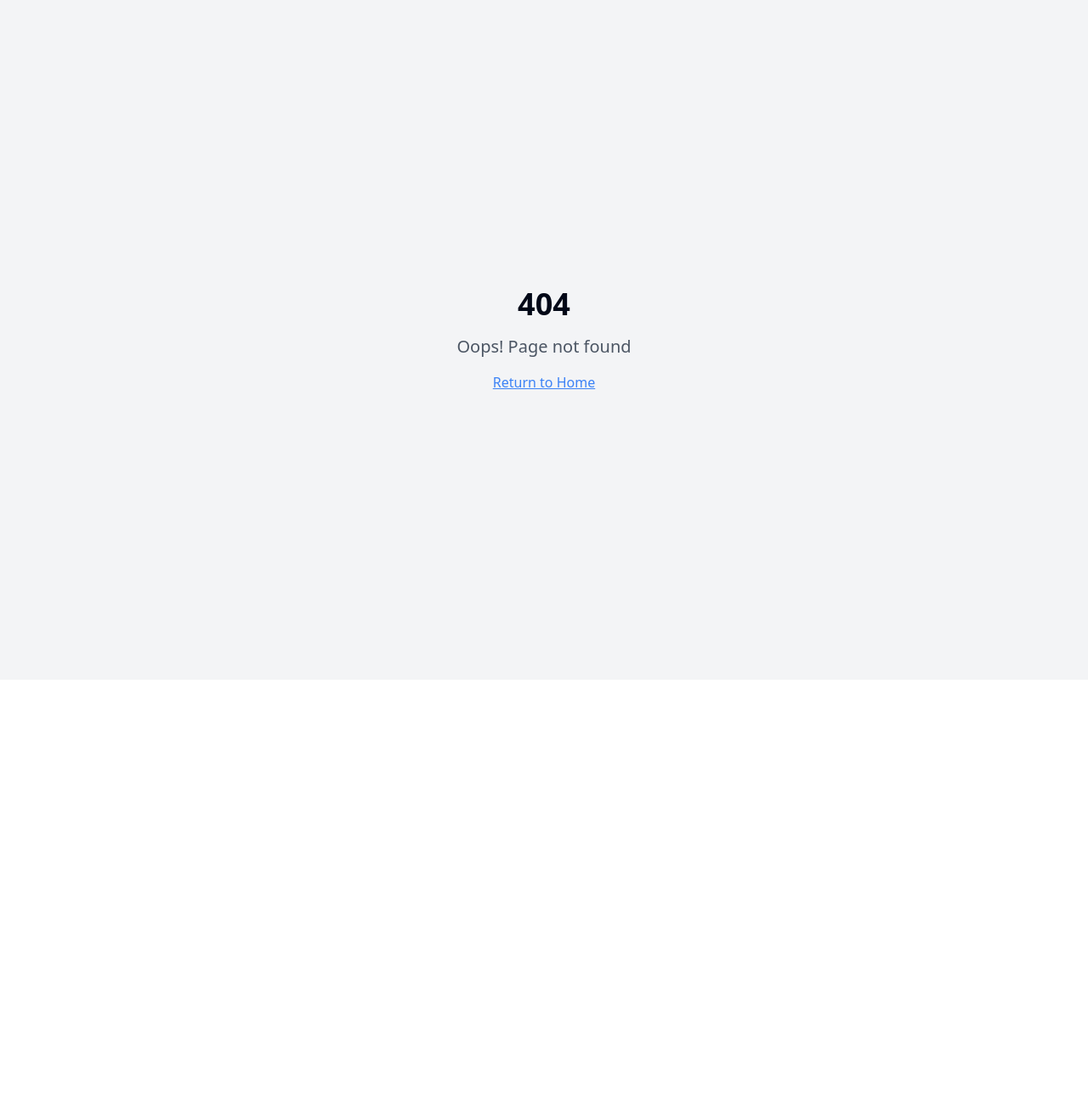
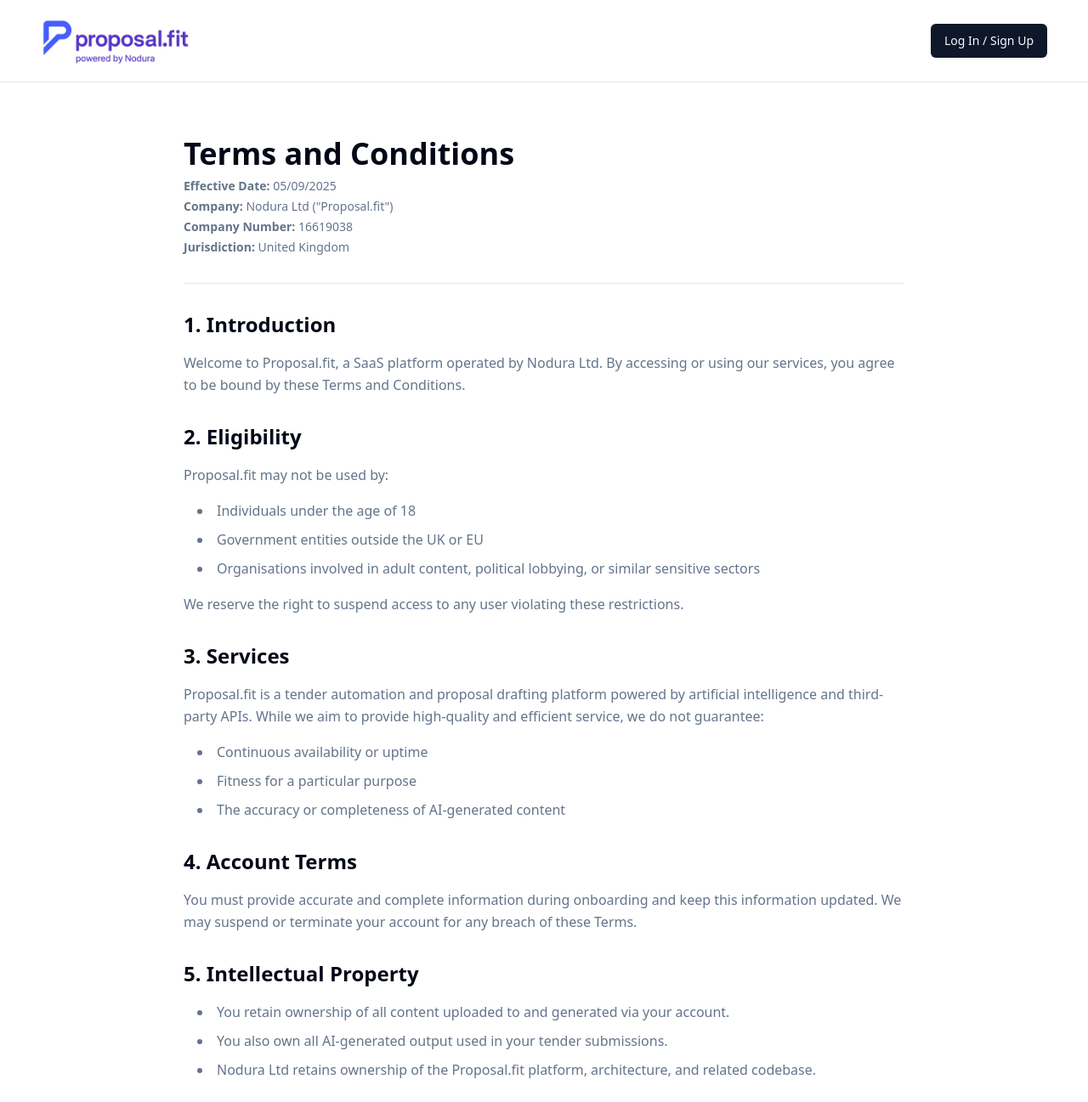
Before and after one commit to jontycasson/tender-scribe-smart, a React (Vite) app: page /terms in a window 1280 px wide. Before the commit this address had no page. Shown: the top 1297 px of the page at 85% size. Before the commit the page ends 800 px from the top, so only its background shows below. Built offline with nearby package versions, Linux system fonts and the light colour scheme.

Commit message:
Add Terms and Conditions page

```diff
--- a/src/App.tsx
+++ b/src/App.tsx
@@ -11,6 +11,7 @@ import NotFound from "./pages/NotFound";
 import NewTender from "./pages/NewTender";
 import TenderDetails from "./pages/TenderDetails";
 import Security from "./pages/Security";
+import Terms from "./pages/Terms";
 import { AuthProvider } from "@/hooks/useAuth";
 import { ErrorBoundary } from "@/components/ErrorBoundary";
 
@@ -32,6 +33,7 @@ const App = () => (
               <Route path="/new-tender" element={<NewTender />} />
               <Route path="/tender/:id" element={<TenderDetails />} />
               <Route path="/security" element={<Security />} />
+              <Route path="/terms" element={<Terms />} />
               {/* ADD ALL CUSTOM ROUTES ABOVE THE CATCH-ALL "*" ROUTE */}
               <Route path="*" element={<NotFound />} />
             </Routes>
--- /dev/null
+++ b/src/pages/Terms.tsx
@@ -0,0 +1,156 @@
+import { Navigation } from "@/components/Navigation";
+import Footer from "@/components/Footer";
+
+const Terms = () => {
+  return (
+    <div className="min-h-screen bg-background flex flex-col">
+      <Navigation />
+      <main className="flex-1">
+        <div className="max-w-4xl mx-auto px-6 py-16">
+          <div className="prose prose-gray max-w-none">
+            <h1 className="text-4xl font-bold text-foreground mb-2">Terms and Conditions</h1>
+
+            <div className="text-sm text-muted-foreground mb-8 space-y-1">
+              <p><strong>Effective Date:</strong> 05/09/2025</p>
+              <p><strong>Company:</strong> Nodura Ltd ("Proposal.fit")</p>
+              <p><strong>Company Number:</strong> 16619038</p>
+              <p><strong>Jurisdiction:</strong> United Kingdom</p>
+            </div>
+
+            <hr className="border-border my-8" />
+
+            <section className="mb-8">
+              <h2 className="text-2xl font-semibold text-foreground mb-4">1. Introduction</h2>
+              <p className="text-muted-foreground leading-relaxed">
+                Welcome to Proposal.fit, a SaaS platform operated by Nodura Ltd. By accessing or using our services, you agree to be bound by these Terms and Conditions.
+              </p>
+            </section>
+
+            <section className="mb-8">
+              <h2 className="text-2xl font-semibold text-foreground mb-4">2. Eligibility</h2>
+              <p className="text-muted-foreground leading-relaxed mb-4">
+                Proposal.fit may not be used by:
+              </p>
+              <ul className="list-disc list-inside text-muted-foreground leading-relaxed space-y-2 ml-4">
+                <li>Individuals under the age of 18</li>
+                <li>Government entities outside the UK or EU</li>
+                <li>Organisations involved in adult content, political lobbying, or similar sensitive sectors</li>
+              </ul>
+              <p className="text-muted-foreground leading-relaxed mt-4">
+                We reserve the right to suspend access to any user violating these restrictions.
+              </p>
+            </section>
+
+            <section className="mb-8">
+              <h2 className="text-2xl font-semibold text-foreground mb-4">3. Services</h2>
+              <p className="text-muted-foreground leading-relaxed mb-4">
+                Proposal.fit is a tender automation and proposal drafting platform powered by artificial intelligence and third-party APIs. While we aim to provide high-quality and efficient service, we do not guarantee:
+              </p>
+              <ul className="list-disc list-inside text-muted-foreground leading-relaxed space-y-2 ml-4">
+                <li>Continuous availability or uptime</li>
+                <li>Fitness for a particular purpose</li>
+                <li>The accuracy or completeness of AI-generated content</li>
+              </ul>
+            </section>
+
+            <section className="mb-8">
+              <h2 className="text-2xl font-semibold text-foreground mb-4">4. Account Terms</h2>
+              <p className="text-muted-foreground leading-relaxed">
+                You must provide accurate and complete information during onboarding and keep this information updated. We may suspend or terminate your account for any breach of these Terms.
+              </p>
+            </section>
+
+            <section className="mb-8">
+              <h2 className="text-2xl font-semibold text-foreground mb-4">5. Intellectual Property</h2>
+              <ul className="list-disc list-inside text-muted-foreground leading-relaxed space-y-2 ml-4">
+                <li>You retain ownership of all content uploaded to and generated via your account.</li>
+                <li>You also own all AI-generated output used in your tender submissions.</li>
+                <li>Nodura Ltd retains ownership of the Proposal.fit platform, architecture, and related codebase.</li>
+              </ul>
+            </section>
+
+            <section className="mb-8">
+              <h2 className="text-2xl font-semibold text-foreground mb-4">6. Subscriptions & Fees</h2>
+              <p className="text-muted-foreground leading-relaxed mb-4">
+                Proposal.fit operates on a monthly subscription model, with optional annual plans.
+              </p>
+              <ul className="list-disc list-inside text-muted-foreground leading-relaxed space-y-2 ml-4">
+                <li>We may offer a free trial at our discretion.</li>
+                <li>Refunds will only be considered for annual subscribers. To request a refund, email <a href="mailto:info@proposal.fit" className="text-primary hover:underline">info@proposal.fit</a>.</li>
+              </ul>
+            </section>
+
+            <section className="mb-8">
+              <h2 className="text-2xl font-semibold text-foreground mb-4">7. Third-Party Services</h2>
+              <p className="text-muted-foreground leading-relaxed">
+                Our services rely on third-party APIs (e.g., OpenAI, Google Document AI, Perplexity). We do not warrant their availability, security, or accuracy.
+              </p>
+            </section>
+
+            <section className="mb-8">
+              <h2 className="text-2xl font-semibold text-foreground mb-4">8. AI Disclaimer</h2>
+              <ul className="list-disc list-inside text-muted-foreground leading-relaxed space-y-2 ml-4">
+                <li>Responses generated by AI may be inaccurate or incomplete.</li>
+                <li>Users are solely responsible for verifying any AI-generated content before submission or publication.</li>
+              </ul>
+            </section>
+
+            <section className="mb-8">
+              <h2 className="text-2xl font-semibold text-foreground mb-4">9. Termination</h2>
+              <p className="text-muted-foreground leading-relaxed mb-4">
+                We reserve the right to suspend or terminate your account immediately, without notice, for:
+              </p>
+              <ul className="list-disc list-inside text-muted-foreground leading-relaxed space-y-2 ml-4">
+                <li>Breach of these Terms</li>
+                <li>Abusive behaviour or misuse</li>
+                <li>Non-payment</li>
+              </ul>
+            </section>
+
+            <section className="mb-8">
+              <h2 className="text-2xl font-semibold text-foreground mb-4">10. Data Protection</h2>
+              <p className="text-muted-foreground leading-relaxed">
+                Proposal.fit complies with GDPR. See our <a href="/privacy" className="text-primary hover:underline">Privacy Policy</a> and <a href="/data" className="text-primary hover:underline">Data Policy</a> for more details on how we handle your data.
+              </p>
+            </section>
+
+            <section className="mb-8">
+              <h2 className="text-2xl font-semibold text-foreground mb-4">11. Limitation of Liability</h2>
+              <p className="text-muted-foreground leading-relaxed mb-4">
+                To the fullest extent permitted by law, Nodura Ltd shall not be liable for any indirect, incidental, or consequential damages, including but not limited to:
+              </p>
+              <ul className="list-disc list-inside text-muted-foreground leading-relaxed space-y-2 ml-4">
+                <li>Loss of profits</li>
+                <li>Loss of data</li>
+                <li>Business interruption</li>
+              </ul>
+            </section>
+
+            <section className="mb-8">
+              <h2 className="text-2xl font-semibold text-foreground mb-4">12. Governing Law</h2>
+              <p className="text-muted-foreground leading-relaxed">
+                These Terms are governed exclusively by the laws of England and Wales. Any disputes will be resolved in UK courts.
+              </p>
+            </section>
+
+            <section className="mb-8">
+              <h2 className="text-2xl font-semibold text-foreground mb-4">13. Contact</h2>
+              <p className="text-muted-foreground leading-relaxed">
+                If you have questions, contact us at <a href="mailto:info@proposal.fit" className="text-primary hover:underline">info@proposal.fit</a>.
+              </p>
+            </section>
+
+            <hr className="border-border my-8" />
+
+            <p className="text-muted-foreground leading-relaxed">
+              By using Proposal.fit, you acknowledge that you have read, understood, and agreed to these Terms and Conditions.
+            </p>
+          </div>
+        </div>
+      </main>
+      <Footer />
+    </div>
+  );
+};
+
+export default Terms;
```
